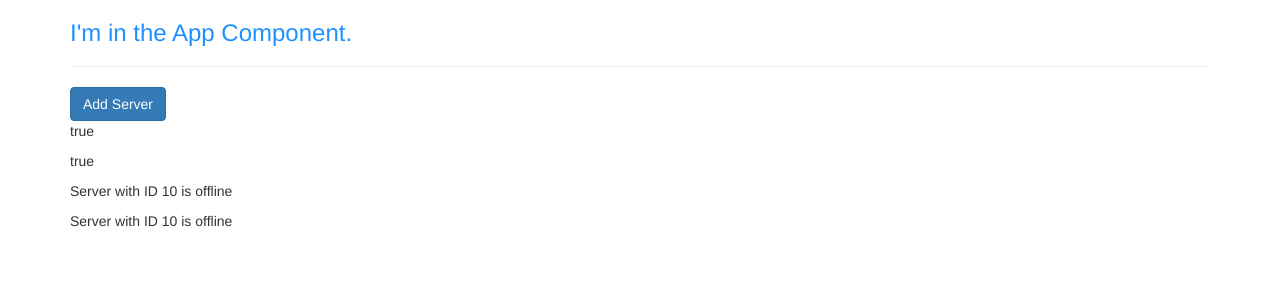
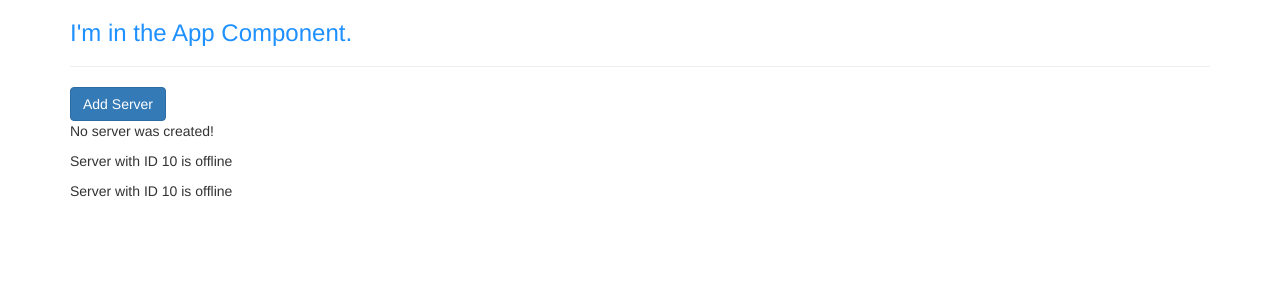
Before and after one commit to jetbalagtas/angular-7-test-drive, an Angular app: page / in a window 1280 px wide. Shown: the top 300 px of the page. Built offline with nearby package versions, Linux system fonts and the light colour scheme.

Commit message:
event binding, naming convention to reflect intent on method calls

```diff
--- a/src/app/servers/servers.component.html
+++ b/src/app/servers/servers.component.html
@@ -1,9 +1,11 @@
 <button
   class="btn btn-primary"
-  [disabled]="!allowNewServer">Add Server</button>
+  [disabled]="!allowNewServer"
+  (click)="onCreateServer()">Add Server</button>
   <!-- Property Binding ⇧ & ⇩ -->
-  <p [innerText]="allowNewServer"></p>
+  <!-- <p [innerText]="allowNewServer"></p> -->
   <!-- String Interpolation -->
-  <p>{{ allowNewServer }}</p>
+  <!-- <p>{{ allowNewServer }}</p>  -->
+  <p>{{ serverCreationStatus }}</p>
 <app-server></app-server>
 <app-server></app-server>
--- a/src/app/servers/servers.component.ts
+++ b/src/app/servers/servers.component.ts
@@ -12,6 +12,7 @@ import { Component, OnInit } from '@angular/core';
 })
 export class ServersComponent implements OnInit {
   allowNewServer = false;
+  serverCreationStatus = 'No server was created!';
 
   constructor() {
     setTimeout(() => {
@@ -22,4 +23,8 @@ export class ServersComponent implements OnInit {
   ngOnInit() {
   }
 
+  onCreateServer() {
+    this.serverCreationStatus = 'Server was created!';
+  }
+
 }
```
